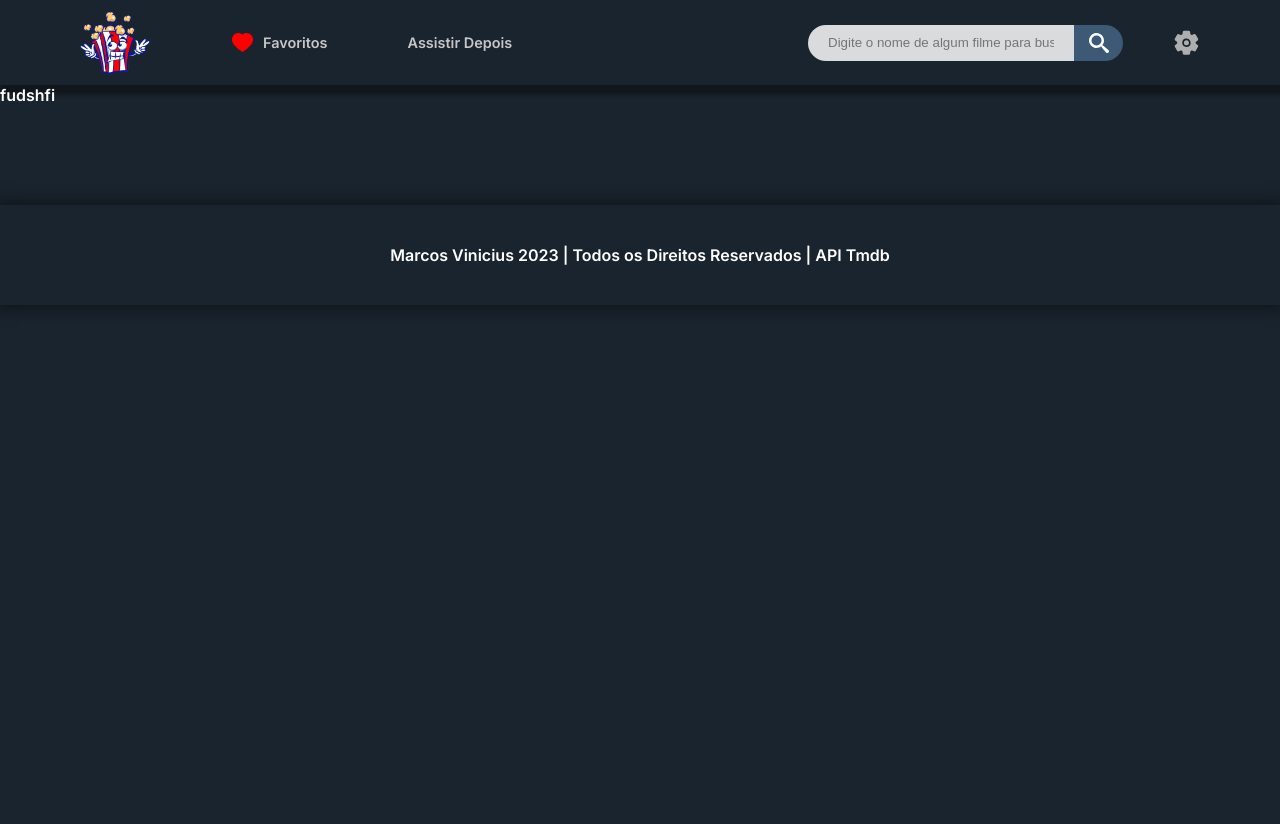
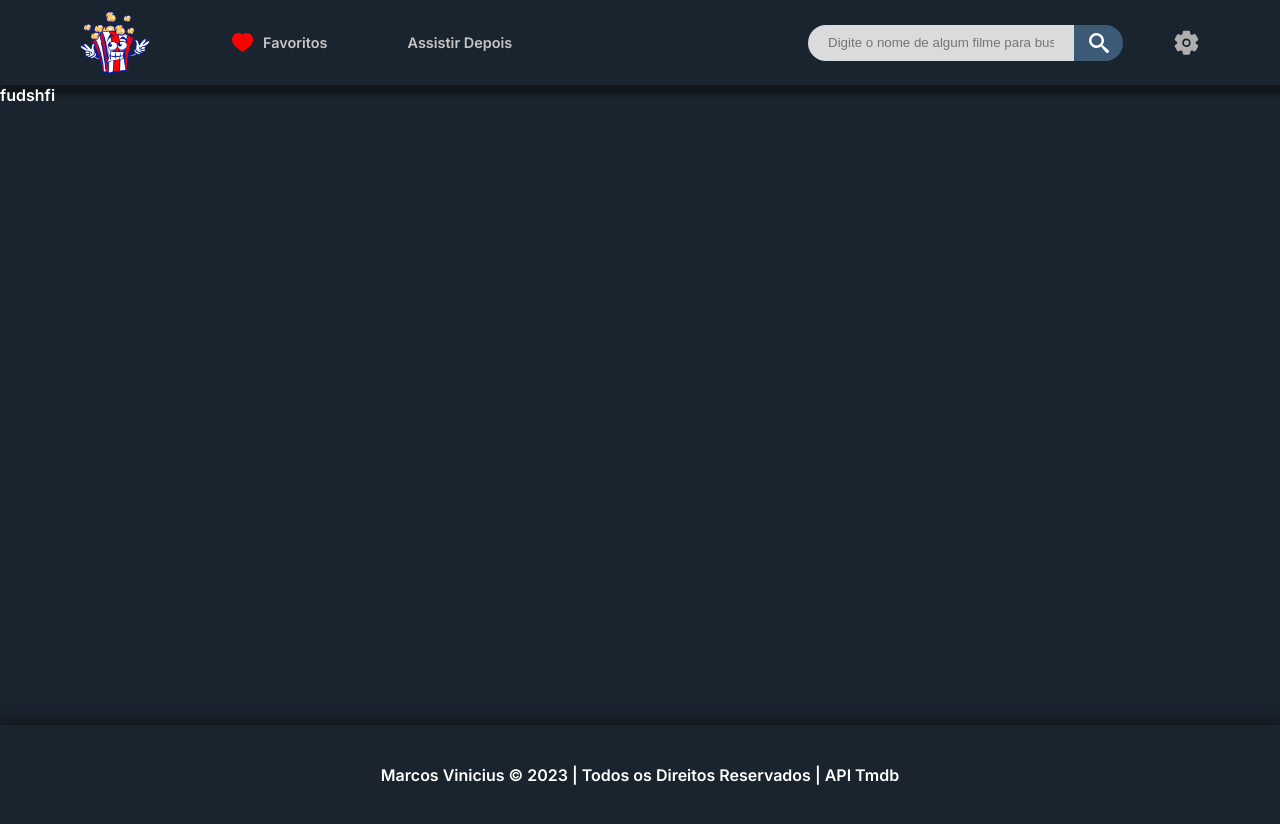
Before and after one commit to MvFranca/cinedisc, a React (Vite) app in the folder client/: page /search in a window 1280 px wide. Before the commit the page ends 800 px from the top, so only its background shows below. Built offline with nearby package versions, Linux system fonts and the light colour scheme.

Commit message:
Atualizei a tipagem dos dados da api

```diff
--- a/client/src/components/home/MelhoresAvaliados.tsx
+++ b/client/src/components/home/MelhoresAvaliados.tsx
@@ -25,7 +25,6 @@ const MelhoresAvaliados = () => {
 
   useEffect(() => {
     const urlFull = `${moviesURL}top_rated?${apiKey}&language=pt-BR`;
-    console.log(urlFull)
 
     conteudo(urlFull);
   }, []);
--- a/client/src/components/layout/Footer.tsx
+++ b/client/src/components/layout/Footer.tsx
@@ -3,7 +3,7 @@ import '../../styles/layout/Footer.css'
 const Footer = () => {
     return (
         <div className='footer'>
-          <p>Marcos Vinicius 2023 | Todos os Direitos Reservados | API Tmdb</p>
+          <p>Marcos Vinicius © 2023 | Todos os Direitos Reservados | API Tmdb</p>
         </div>
      );
 }
--- a/client/src/components/layout/Layout.tsx
+++ b/client/src/components/layout/Layout.tsx
@@ -1,13 +1,14 @@
 import { PropsWithChildren } from "react";
 import Header from "./Header";
 import Footer from "./Footer";
+import '../../styles/layout/layout.css'
 
 const Layout = ({ children }: PropsWithChildren) => {
   return (
     <>
       <Header />
-      {children}
-      <Footer/>
+      <main className="mainContainer">{children}</main>
+      <Footer />
     </>
   );
 };
--- a/client/src/pages/Movie.tsx
+++ b/client/src/pages/Movie.tsx
@@ -8,13 +8,15 @@ const moviesURL = import.meta.env.VITE_API;
 const apiKey = import.meta.env.VITE_API_KEY;
 //const imageUrl = import.meta.env.VITE_IMG;
 
-interface Teste {
+interface typeObject {
   poster_path: string;
   title: string;
   vote_average: string;
   id: string;
   budget: string;
   revenue: string;
+  overview: string;
+  backdrop_path: string;
 }
 
 interface TypesCategorias {
@@ -23,7 +25,7 @@ interface TypesCategorias {
 }
 
 const Movie = () => {
-  const [movie, setMovie] = useState<Object<Teste>>({});
+  const [movie, setMovie] = useState<typeObject>();
   const [categorias, setCategorias] = useState<Array<TypesCategorias>>([]);
 
   const { id } = useParams();
@@ -38,6 +40,7 @@ const Movie = () => {
   useEffect(() => {
     const url = `${moviesURL}${id}?${apiKey}&language=pt-BR`;
     conteudo(url);
+  // eslint-disable-next-line react-hooks/exhaustive-deps
   }, []);
   console.log(movie);
 
--- a/client/src/styles/App.css
+++ b/client/src/styles/App.css
@@ -3,7 +3,7 @@
   background-color: #1A242E;
   font-family: 'Inter', Arial, sans-serif;
   color: #fff;
-  min-height: 100%;
+  min-height: 80vh;
   width: 100%;
   scroll-behavior: smooth;
 }
--- a/client/src/styles/home/MaisPopulares.tsx
+++ b/client/src/styles/home/MaisPopulares.tsx
@@ -31,7 +31,6 @@ const MaisPopulares = () => {
     conteudo(urlFull);
   }, []);
 
-  console.log(popMovies);
 
   return (
     <div className="melhores-avaliados">
--- a/client/src/styles/layout/Footer.css
+++ b/client/src/styles/layout/Footer.css
@@ -9,6 +9,5 @@
     color: #fff;
     box-shadow: 0px 0px 15px 5px #00000068;
     background-color: #1A242E;
-    position: relative;
-    top: 100px;
+
 }
--- /dev/null
+++ b/client/src/styles/layout/layout.css
@@ -0,0 +1,4 @@
+.mainContainer{
+    min-height: 80vh;
+    width: 100%;
+}
--- a/client/src/styles/movie/Movie.css
+++ b/client/src/styles/movie/Movie.css
@@ -10,7 +10,7 @@
 }
 
 .movie-page .capa {
-  height: 450px;
+  height: 550px;
   width: 100%;
   overflow: hidden;
 }
@@ -18,7 +18,7 @@
 .movie-page .infos-filme {
   position: absolute;
   width: 100%;
-  height: 450px;
+  height: 550px;
   display: flex;
   gap:50px;
   justify-content: center;
@@ -86,10 +86,15 @@ box-shadow: 5px 5px 15px 5px #00000041;
   .movie-page .imagem-menor {
     display: none;
   }
+
+  .movie-page .capa {
+    height: 450px;
+
+  }
   .movie-page .infos-filme {
     justify-content: initial;
     align-items: end;
-
+    height: 450px;
   }
 
   .movie-page .descricao-filme {
@@ -101,21 +106,21 @@ box-shadow: 5px 5px 15px 5px #00000041;
 
   .movie-page .descricao-filme h2,
   .movie-page .descricao-filme h3 {
-    font-size: 1.8em;
+    font-size: 2.2em;
     color: #94b9c6;
   }
 
   .movie-page .descricao-filme h3 {
-    font-size: 1.2em;
+    font-size: 1.5em;
   }
 
   .movie-page p {
     font-family: Arial, Helvetica, sans-serif;
-    font-size: 0.92em;
+    font-size: 1em;
   }
 
   .movie-page .especificacoes p {
-    font-size: 0.92em;
+    font-size: 1em;
   }
 
   .movie-page .especificacoes .pontos {
@@ -126,12 +131,12 @@ box-shadow: 5px 5px 15px 5px #00000041;
     flex-direction: column;
     align-items: initial;
     gap: 5px;
-    font-size: 0.94em;
+    font-size: 1em;
     margin-top: 0;
   }
 }
 
-@media screen and (max-width: 650px) {
+@media screen and (max-width: 750px) {
   .movie-page .infos-filme {
     z-index: 10;
 
```
